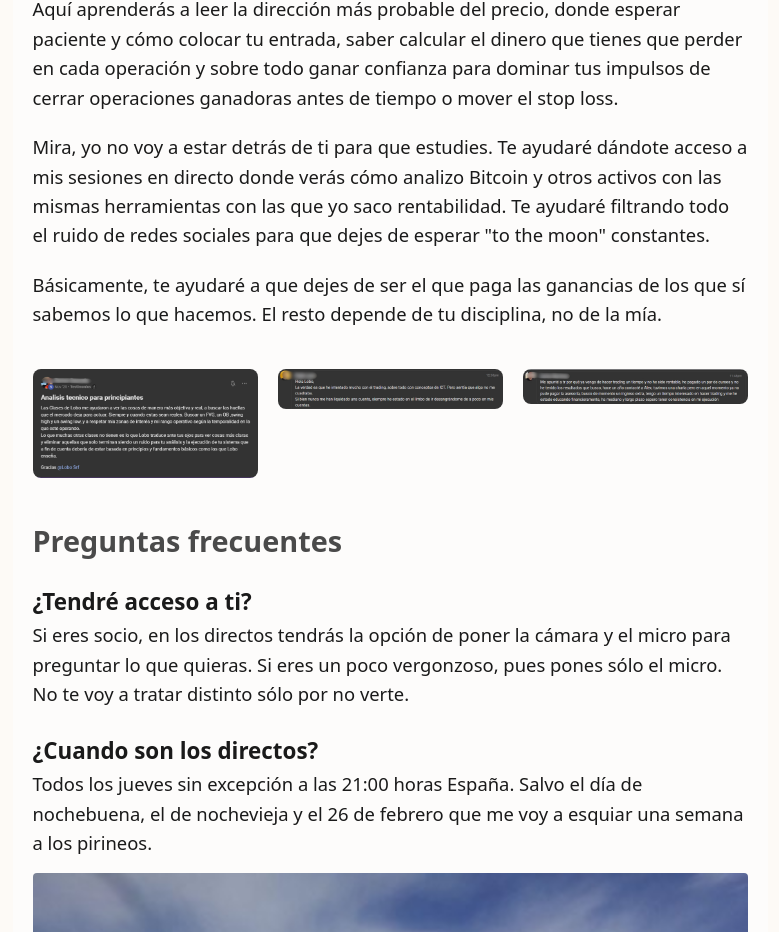
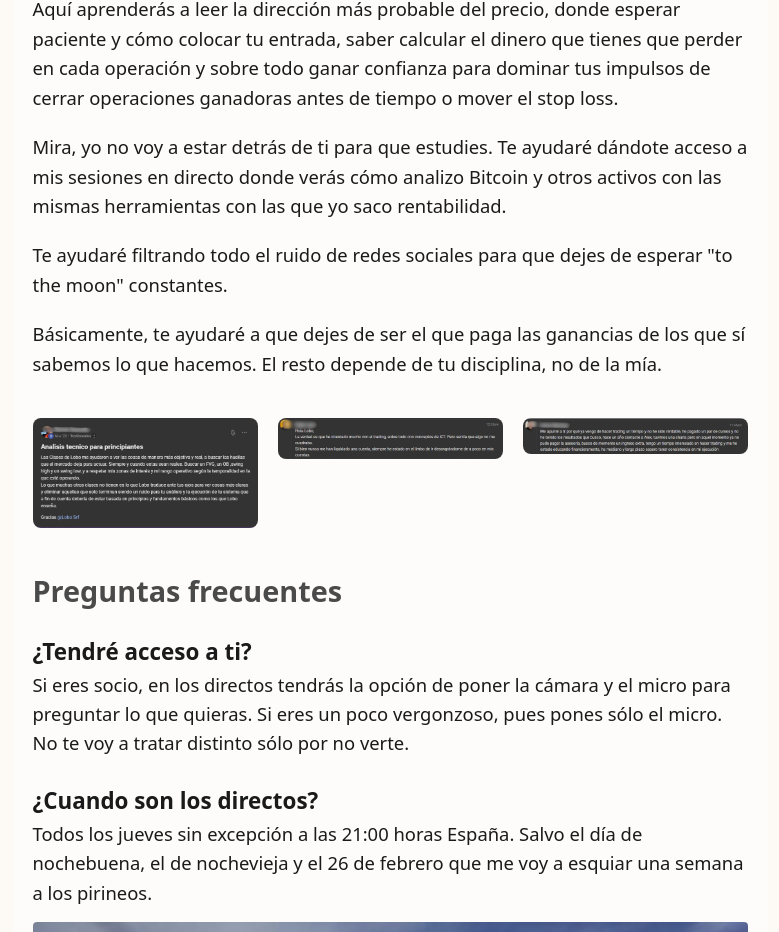
Before and after one commit to Lobosrf/My-web, a Next.js app: page /entrar in a window 1280 px wide. Shown: the part 2499-3431 px from the top of the page, without its empty margins (250-1029 px from the left). Built offline with nearby package versions, Linux system fonts and the light colour scheme.

Commit message:
fijar texto completo entrar con formato exacto

```diff
--- a/app/entrar/page.tsx
+++ b/app/entrar/page.tsx
@@ -77,7 +77,8 @@ export default function Entrar() {
                     <h2 style={{ fontSize: '1.8rem', fontWeight: '900', marginBottom: '20px' }}>¿Como me ayudará la academia?</h2>
                     <p style={{ marginBottom: '20px' }}>Desde el 2021 llevo enseñando a gente y muchos alumnos han conseguido operar con calma siguiendo su estrategia, sin importar si el precio va a subir o a bajar, y cuando empezaron conmigo alguno no sabía ni lo que era un stop loss.</p>
                     <p style={{ marginBottom: '20px' }}>Aquí aprenderás a leer la dirección más probable del precio, donde esperar paciente y cómo colocar tu entrada, saber calcular el dinero que tienes que perder en cada operación y sobre todo ganar confianza para dominar tus impulsos de cerrar operaciones ganadoras antes de tiempo o mover el stop loss.</p>
-                    <p style={{ marginBottom: '20px' }}>Mira, yo no voy a estar detrás de ti para que estudies. Te ayudaré dándote acceso a mis sesiones en directo donde verás cómo analizo Bitcoin y otros activos con las mismas herramientas con las que yo saco rentabilidad. Te ayudaré filtrando todo el ruido de redes sociales para que dejes de esperar "to the moon" constantes.</p>
+                    <p style={{ marginBottom: '20px' }}>Mira, yo no voy a estar detrás de ti para que estudies. Te ayudaré dándote acceso a mis sesiones en directo donde verás cómo analizo Bitcoin y otros activos con las mismas herramientas con las que yo saco rentabilidad.</p>
+                    <p style={{ marginBottom: '20px' }}>Te ayudaré filtrando todo el ruido de redes sociales para que dejes de esperar "to the moon" constantes.</p>
                     <p style={{ marginBottom: '40px' }}>Básicamente, te ayudaré a que dejes de ser el que paga las ganancias de los que sí sabemos lo que hacemos. El resto depende de tu disciplina, no de la mía.</p>
 
                     <div style={{ display: 'grid', gridTemplateColumns: 'repeat(auto-fit, minmax(200px, 1fr))', gap: '20px', marginBottom: '40px' }}>
```
